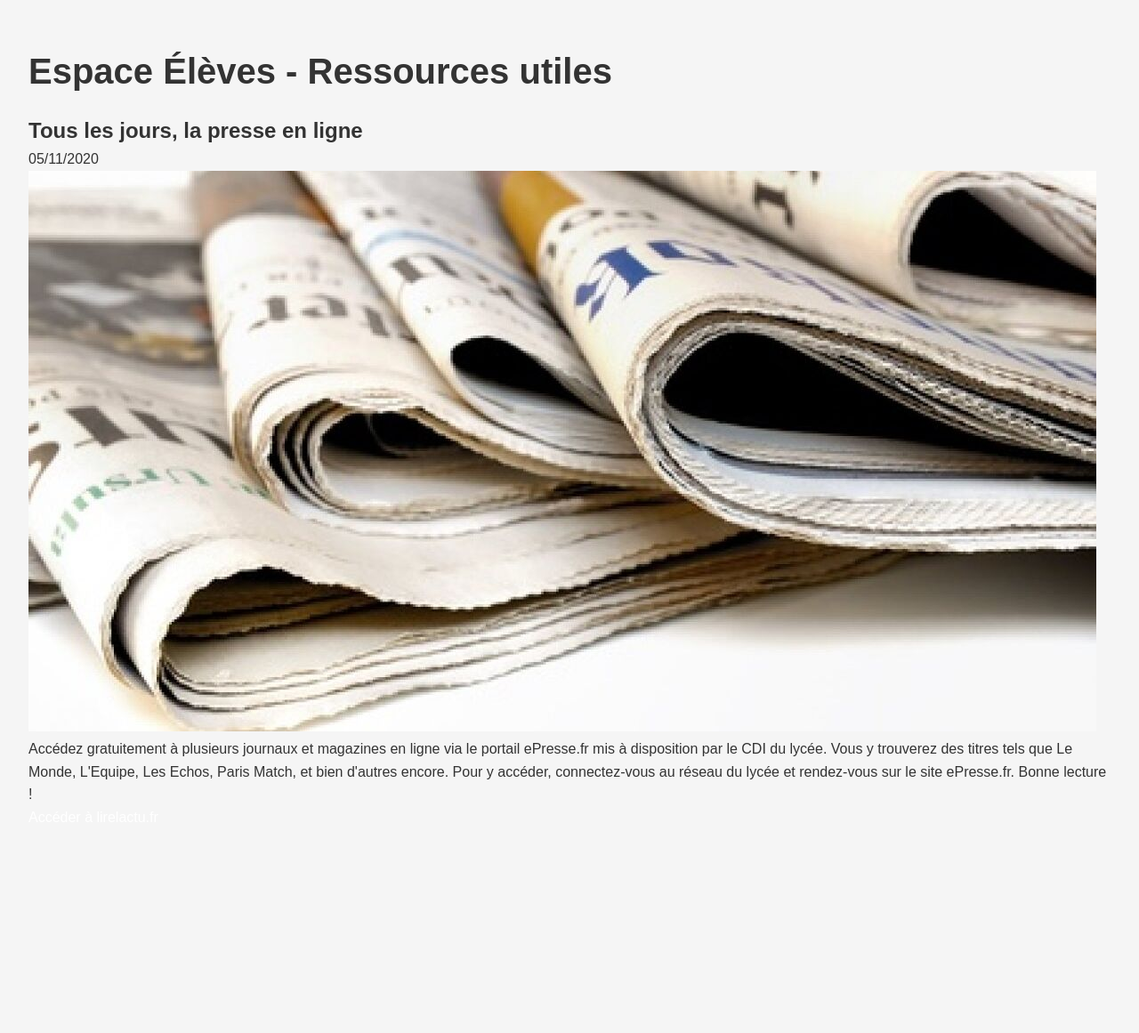
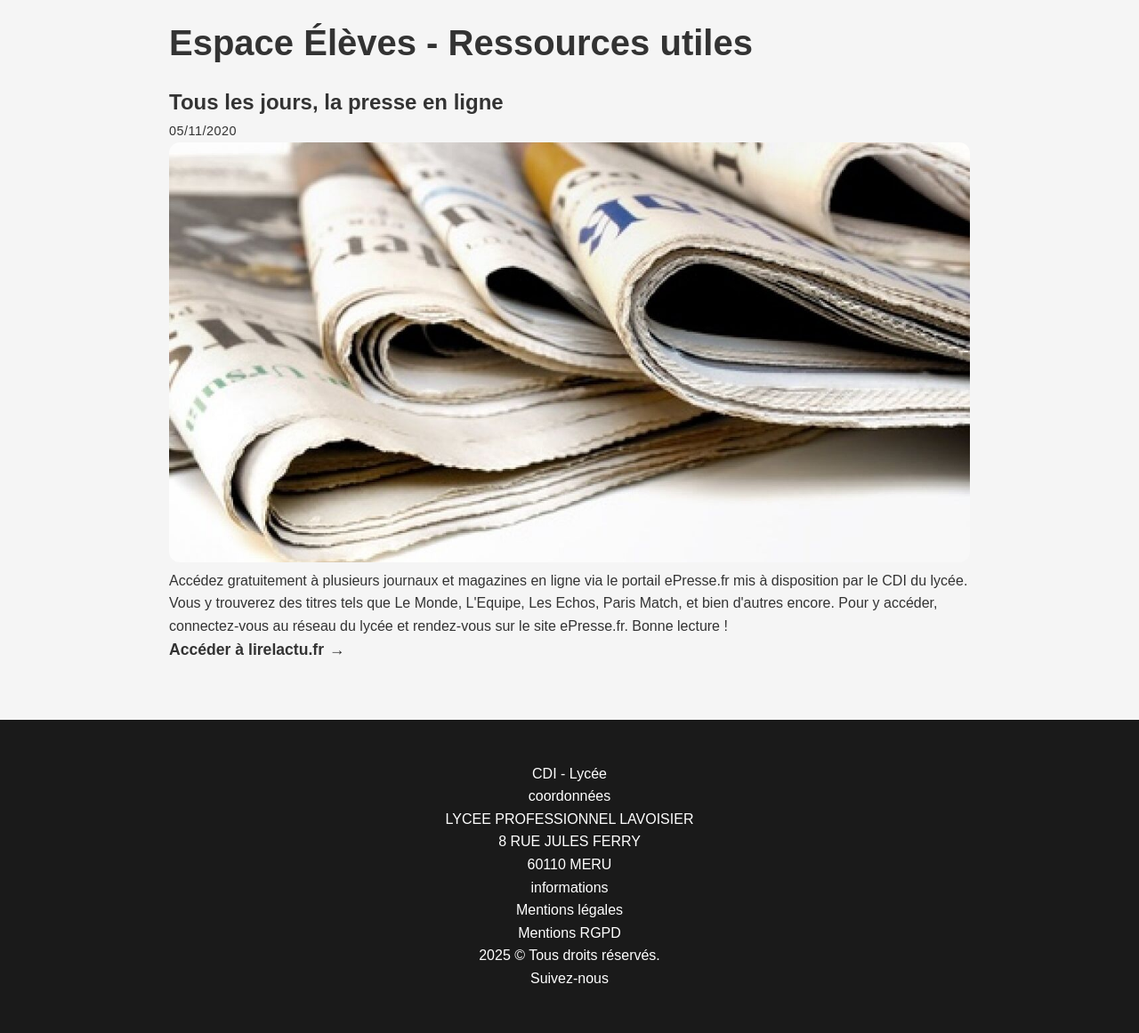
Before and after one commit to venghour5/projet-CDI, a PHP site: page /pages/Ressources.html in a window 1280 px wide. Shown: the part 86-1247 px from the top of the page at 89% size. Before the commit the page ends 984 px from the top, so only its background shows below. Run offline with PHP 8.4, Linux system fonts and the light colour scheme.

Commit message:
Refactor "Our Planet" section layout; reposition image container and enhance button styling in "Espaces livres" page. Update "Ressources" page structure and styles; add footer and improve link presentation. Enhance CSS for resource page animations and article images.

```diff
--- a/pages/Espaces livres.html
+++ b/pages/Espaces livres.html
@@ -93,14 +93,14 @@
 
     <!-- OUR PLANET -->
     <section class="section section-row">
-        <div class="image-container">
-            <img src="..\Images\img.png" alt="livres">
-        </div>
 
         <div class="text">
             <h2>Our Planet</h2>
             <p>Our Planet met en lumière la beauté et la fragilité de notre monde. Le projet sensibilise à la protection des écosystèmes, à la préservation des espèces et à l’impact des activités humaines sur la nature. Il invite chacun à comprendre l’importance de préserver la biodiversité et à agir pour un avenir durable</p>
 
+        <div class="image-container">
+            <img src="..\Images\img.png" alt="livres">
+        </div>
             <div class="btn-container">>
                     <button class="btn">Découvrir</button>
                 </div>
--- a/pages/Ressources.html
+++ b/pages/Ressources.html
@@ -32,7 +32,7 @@
       </div>
   </header>
 
-<main class="container">
+<main class="container ressources">
     <article>
         <h1>Espace Élèves - Ressources utiles</h1>
         <section>
@@ -40,6 +40,24 @@
                 <span>05/11/2020</span>
                 <img src="../Images/journaux.jpg" alt="journaux" class="article-image"/>
             <p>Accédez gratuitement à plusieurs journaux et magazines en ligne via le portail ePresse.fr mis à disposition par le CDI du lycée. Vous y trouverez des titres tels que Le Monde, L'Equipe, Les Echos, Paris Match, et bien d'autres encore. Pour y accéder, connectez-vous au réseau du lycée et rendez-vous sur le site ePresse.fr. Bonne lecture !</p>
-            <p><a href="https://lirelactu.fr/" target="_blank" rel="noopener">Accéder à lirelactu.fr</a></p>
+            <p class="actu link"><a href="https://lirelactu.fr/" target="_blank" rel="noopener">Accéder à lirelactu.fr</a></p>
         </section>
     </article>
+</main>
+<footer>
+  <p>CDI - Lycée</p>
+  <p>coordonnées</p>
+  <p>LYCEE PROFESSIONNEL LAVOISIER</p>
+  <p>8 RUE JULES FERRY</p>
+  <p>60110 MERU</p>
+  <p>informations</p>
+  <p><a href="#">Mentions légales </a></p>
+  <p><a href="#">Mentions RGPD </a></p>
+  <p>2025 © Tous droits réservés.</p>
+  <p><a href="#">Suivez-nous</a></p>
+  </footer>
+</body>
+</html>
+
+</body>
+</html>
--- a/styles/style.css
+++ b/styles/style.css
@@ -303,10 +303,10 @@ footer {
     margin-top: 1.5rem;
   }
 
-.section-raw {
+/* Version ordinateur */
+.section-row {
   display: flex;
   align-items: center;
-  flex-direction: row;
   gap: 2rem;
 }
 
@@ -339,3 +339,82 @@ footer {
 .text {
   max-width: 400px;
 }
+
+/* page ressource */
+
+/* Container principal */
+.container.ressources {
+  max-width: 900px;
+  margin: 0 auto;
+  padding: var(--space-2xl) var(--space-lg);
+  animation: fadeInUp 0.8s cubic-bezier(0.4, 0, 0.2, 1);
+}
+
+@keyframes fadeInUp {
+  from {
+    opacity: 0;
+    transform: translateY(30px);
+  }
+  to {
+    opacity: 1;
+    transform: translateY(0);
+  }
+}
+/* les liens des paragraphes de la page ressource en version stylées */
+p.actu.link {
+  font-size: 1.1rem;
+  margin-bottom: var(--space-md);
+  color: var(--text);
+  line-height: 1.6;
+}
+p.actu.link a {
+  color: var(--accent-warm);
+  text-decoration: none;
+  font-weight: 600;
+  position: relative;
+  transition: var(--transition-base);
+  border-bottom: 2px solid transparent;
+  padding-bottom: 2px;
+}
+
+p.actu.link a::after {
+  content: '→';
+  margin-left: 6px;
+  display: inline-block;
+  transition: var(--transition-base);
+}
+
+p.actu.link a:hover {
+  color: var(--primary-dark);
+  border-bottom-color: var(--accent-gold);
+}
+
+p.actu.link a:hover::after {
+  transform: translateX(4px);
+}
+
+/* Date */
+span {
+  display: inline-block;
+  font-size: 0.9rem;
+  color: var(--text-light);
+  margin-bottom: var(--space-md);
+  font-weight: 500;
+  letter-spacing: 0.5px;
+}
+
+/* Image de l'article */
+.article-image {
+  width: 100%;
+  height: auto;
+  border-radius: 12px;
+  margin: var(--space-lg) 0;
+  box-shadow: 0 4px 16px var(--shadow-medium);
+  transition: var(--transition-slow);
+  cursor: pointer;
+}
+
+.article-image:hover {
+  transform: scale(1.02);
+  box-shadow: 0 8px 24px var(--shadow-medium);
+}
```
